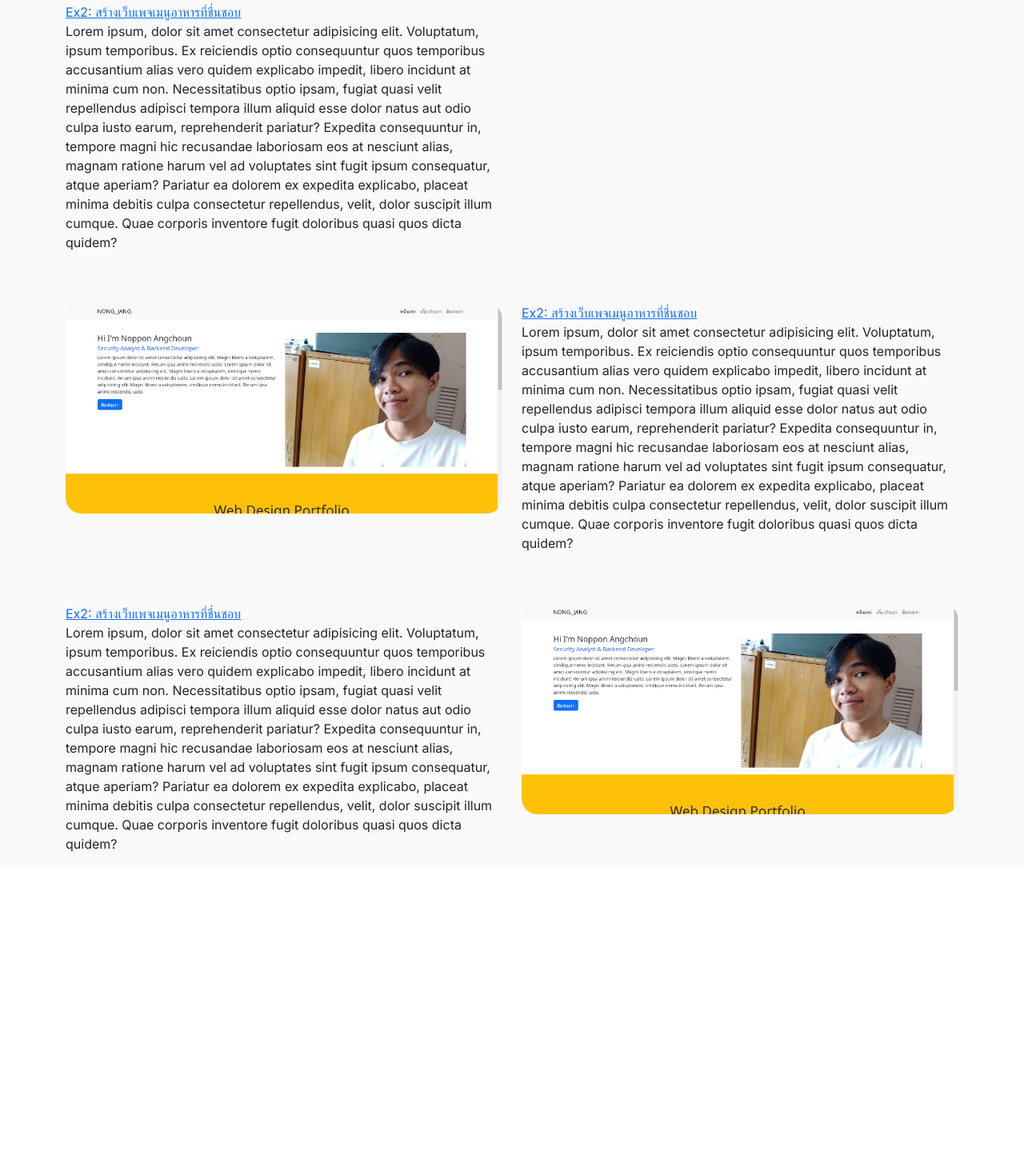
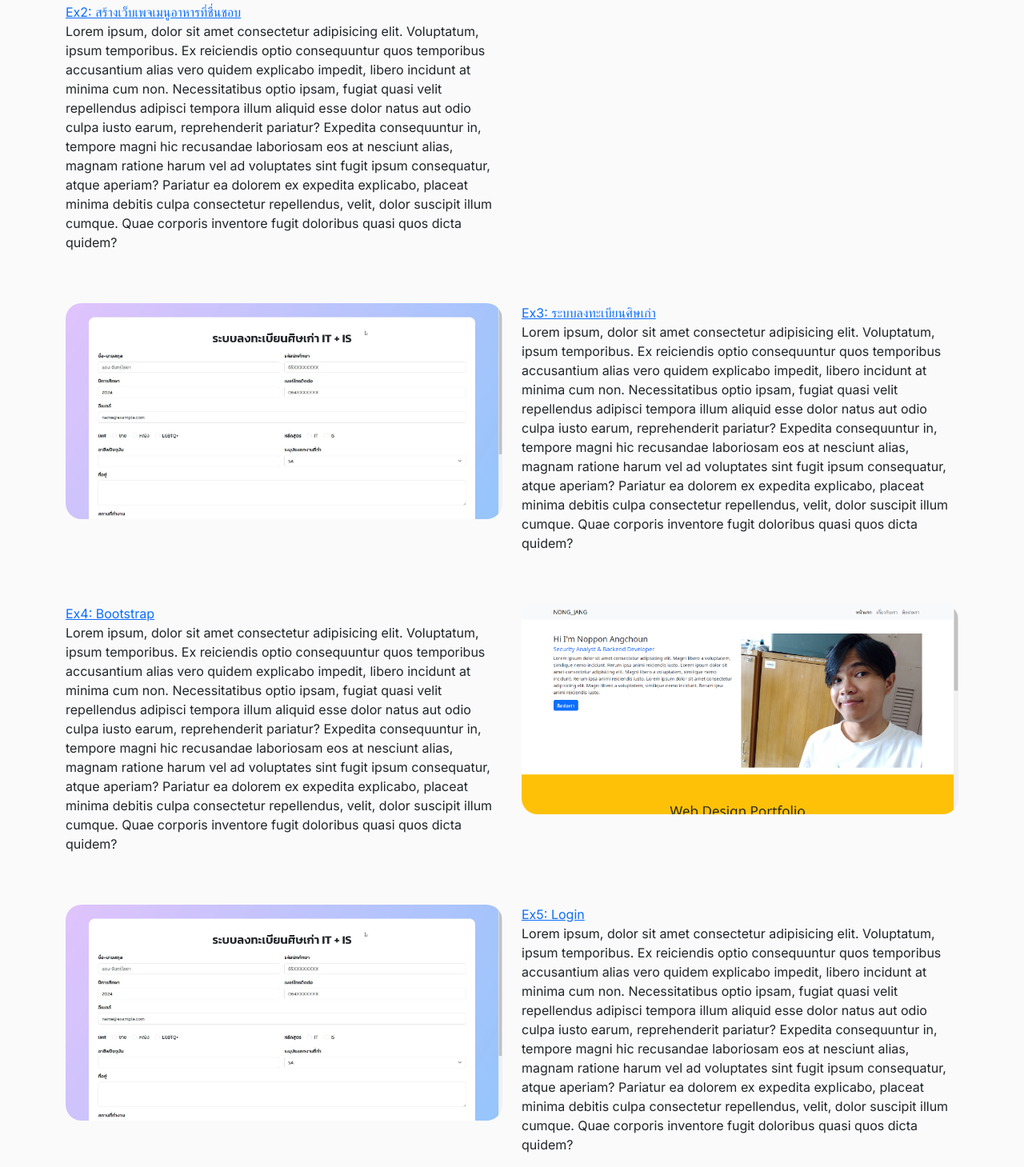
Before and after one commit to IceMan0D/Project_Web_Port, a plain HTML site: page index.html in a window 1280 px wide. Shown: the part 2036-3495 px from the top of the page at 80% size. Before the commit the page ends 3119 px from the top, so only its background shows below. Drawn offline with nearby package versions, Linux system fonts and the light colour scheme.

Commit message:
add file

```diff
--- a/index.html
+++ b/index.html
@@ -258,7 +258,8 @@
           <img src="img/exercise/How Websites Work.jpg" alt="" class="img-fluid img-exe">
         </div>
         <div class="col-6">
-          <a href="">
+          <a
+            href="https://www.canva.com/design/DAFxstlLXr8/RTPN7qSuomwGEwNyjQgSRg/view?utm_content=DAFxstlLXr8&utm_campaign=designshare&utm_medium=link&utm_source=editor">
             Ex1 : วาดภาพอธิบาย สถาปัตยกรรมของเทคโนโลยี World Wide Web
           </a>
           <p>Lorem ipsum, dolor sit amet consectetur adipisicing elit. Voluptatum, ipsum temporibus. Ex
@@ -278,7 +279,7 @@
       </div>
       <div class="row ex2 mt-5">
         <div class="col-6">
-          <a href="https://iceman0d.github.io/Project_Web_Port/exercise/EX2%20Noppon/ex2.html">
+          <a href="exercise/EX2 Noppon/ex2.html">
             Ex2: สร้างเว็บเพจเมนูอาหารที่ชื่นชอบ
           </a>
           <p>Lorem ipsum, dolor sit amet consectetur adipisicing elit. Voluptatum, ipsum temporibus. Ex
@@ -301,11 +302,11 @@
       </div>
       <div class="row ex2 mt-5">
         <div class="col-6">
-          <img src="img/exercise/new.png" alt="" class="img-fluid img-exe">
+          <img src="img/exercise/sidekick_0FdTNhLcED.jpg" alt="" class="img-fluid img-exe">
         </div>
         <div class="col-6">
-          <a href="https://iceman0d.github.io/Project_Web_Port/exercise/EX2%20Noppon/ex2.html">
-            Ex2: สร้างเว็บเพจเมนูอาหารที่ชื่นชอบ
+          <a href="ex3_028_056.html">
+            Ex3: ระบบลงทะเบียนศิษเก่า
           </a>
           <p>Lorem ipsum, dolor sit amet consectetur adipisicing elit. Voluptatum, ipsum temporibus. Ex
             reiciendis
@@ -324,8 +325,8 @@
       </div>
       <div class="row ex2 mt-5">
         <div class="col-6">
-          <a href="https://iceman0d.github.io/Project_Web_Port/exercise/EX2%20Noppon/ex2.html">
-            Ex2: สร้างเว็บเพจเมนูอาหารที่ชื่นชอบ
+          <a href="Bootstrap/index.html">
+            Ex4: Bootstrap
           </a>
           <p>Lorem ipsum, dolor sit amet consectetur adipisicing elit. Voluptatum, ipsum temporibus. Ex
             reiciendis
@@ -344,6 +345,30 @@
         <div class="col-6">
           <img src="img/exercise/new.png" alt="" class="img-fluid img-exe">
         </div>
+      </div>
+      <div class="row ex2 mt-5">
+        <div class="col-6">
+          <img src="img/exercise/sidekick_0FdTNhLcED.jpg" alt="" class="img-fluid img-exe">
+        </div>
+        <div class="col-6">
+          <a href="javascript/Login.html">
+            Ex5: Login
+          </a>
+          <p>Lorem ipsum, dolor sit amet consectetur adipisicing elit. Voluptatum, ipsum temporibus. Ex
+            reiciendis
+            optio consequuntur quos temporibus accusantium alias vero quidem explicabo impedit, libero
+            incidunt
+            at minima cum non. Necessitatibus optio ipsam, fugiat quasi velit repellendus adipisci tempora
+            illum
+            aliquid esse dolor natus aut odio culpa iusto earum, reprehenderit pariatur? Expedita
+            consequuntur
+            in, tempore magni hic recusandae laboriosam eos at nesciunt alias, magnam ratione harum vel ad
+            voluptates sint fugit ipsum consequatur, atque aperiam? Pariatur ea dolorem ex expedita
+            explicabo,
+            placeat minima debitis culpa consectetur repellendus, velit, dolor suscipit illum cumque. Quae
+            corporis inventore fugit doloribus quasi quos dicta quidem?</p>
+        </div>
+
       </div>
     </div>
 
```
Also changed, not shown: javascript/Login.html (+30 -5 lines), img/exercise/sidekick_0FdTNhLcED.jpg (added).
